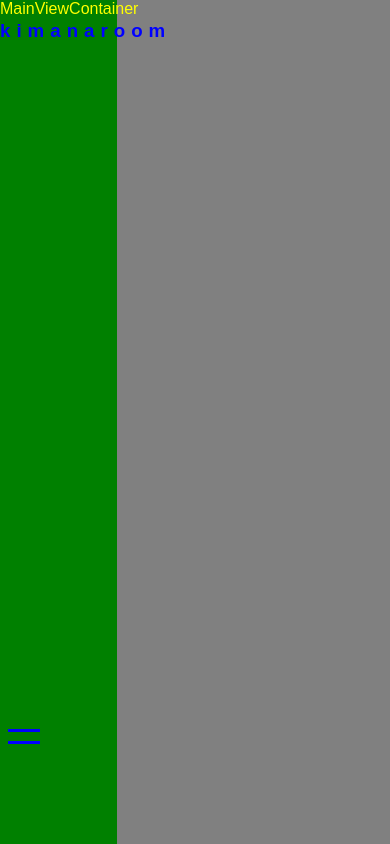
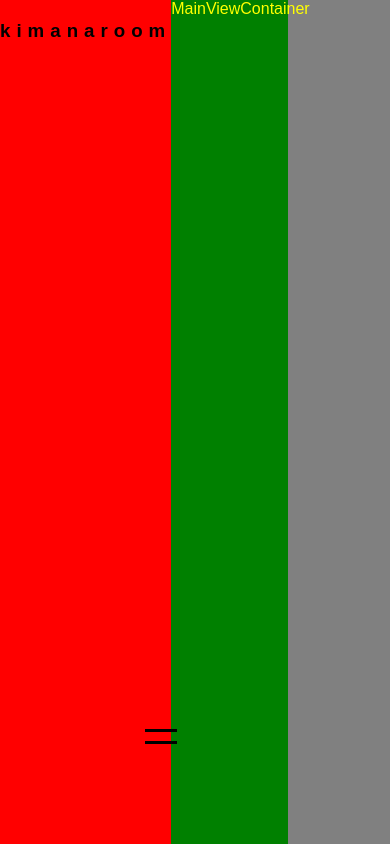
Before and after one commit to zoveloper/ecommerce, a React (Create React App) app in the folder frontend/: page / in a window 390 px wide. Built offline with nearby package versions, Linux system fonts and the light colour scheme.

Commit message:
added responsive function-2

```diff
--- a/frontend/src/App.js
+++ b/frontend/src/App.js
@@ -7,7 +7,6 @@ import MainView from './components/MainView/MainView'
 
 const App =() =>{
 
-  const backgroundImage = 'images/coffee.jpg';
   const sidebarHeader = {
     fullName:'kimanaroom',
     shortName: 'kim'
@@ -22,7 +21,6 @@ const App =() =>{
   return(
     <s.App>
       <Sidebar
-        backgroundImage ={backgroundImage}
         sidebarHeader = {sidebarHeader}
         menuItems = {menuItems}
       />
--- a/frontend/src/components/Sidebar/Sidebar.js
+++ b/frontend/src/components/Sidebar/Sidebar.js
@@ -4,7 +4,6 @@ import * as s from './Sidebar.styles'
 
 const Sidebar = props =>{
     const {
-        backgroundImage='',
         sidebarHeader={
             fullName:'',
             shortName:' '
@@ -51,7 +50,7 @@ const Sidebar = props =>{
 
         //console.log(item.name)
         //console.log(selected)
-        console.log(isOpen)
+        console.log(isSidebarOpen)
 
         return(
 
@@ -67,25 +66,28 @@ const Sidebar = props =>{
     });
 
     return(
-
+    <s.MainContainer>
     <s.SidebarContainer
-        backgroundImage={ backgroundImage }
         isSidebarOpen ={isSidebarOpen}
         isMobile={isMobile}
 
     >
         <s.SidebarHeader>{sidebarHeader.fullName}</s.SidebarHeader>
         <s.MenuItemContainer>{menuItemsJSX}</s.MenuItemContainer>
-        <s.TogglerContainer
+
+
+    </s.SidebarContainer>
+    <s.TogglerContainer
         isMobile={isMobile}
         onClick= {()=>(setSidebarState(!isSidebarOpen))}
         >
-            <Hamburger
+        <Hamburger
         toggled={isOpen}
         toggle={setOpen} />
         </s.TogglerContainer>
 
-    </s.SidebarContainer>
+    </s.MainContainer>
+
     )
 }
 
--- a/frontend/src/components/Sidebar/Sidebar.styles.js
+++ b/frontend/src/components/Sidebar/Sidebar.styles.js
@@ -1,14 +1,20 @@
 import styled from '@emotion/styled'
 
+export const MainContainer = styled.div`
+    display: flex;
+    background: red;
+`
 export const SidebarContainer = styled.div`
-    width: ${p=> p.isSidebarOpen ? '35%' : '0%'};
+    ${p=> p.isSidebarOpen ? ('width: 100%') : ('width: 0%')};
+    display: flex;
+    flex-direction:column;
+    height: 100%
     color: blue;
-    background: yellow;
+    background: pink;
 
     position: relative; // Toggler
     transition: .3s ease-in all
 `
-
 export const SidebarHeader = styled.h3`
     padding: 20px 0;
     text-align: center;
@@ -16,26 +22,24 @@ export const SidebarHeader = styled.h3`
     letter-spacing: 6px;
 `
 export const MenuItemContainer =styled.div`
-
-
 `;
 export const MenuItem =styled.div`
-    ${p => !p.isSidebarOpen &&`
+    ${p => !p.isOpen &&`
     text-align:center;
     `}
-    text-align:center;
     padding: 6px 10px;
     font-weight:600;
     color: ${p => p.selected ? ' rgba(225, 225, 225)' : ' rgba(19, 15, 64)'};
+
     &:hover{
         color:rgba(225, 225, 225);
-        transition: .1s ease-in all;
+        transition: .3s ease-in all;
     }
 
     &:after {
         content:'';
         border: 1px solid ${p => p.selected ? ' rgba(225, 225, 225)' : ' rgba(225, 112, 85)'};
-        ${p => p.isSidebarOpen ? ('display: block') :  ('display: none')};
+        ${p => p.isOpen ? ('display: block') :  ('display: none')};
         margin: 8px 0 4px;
     };
 
```
